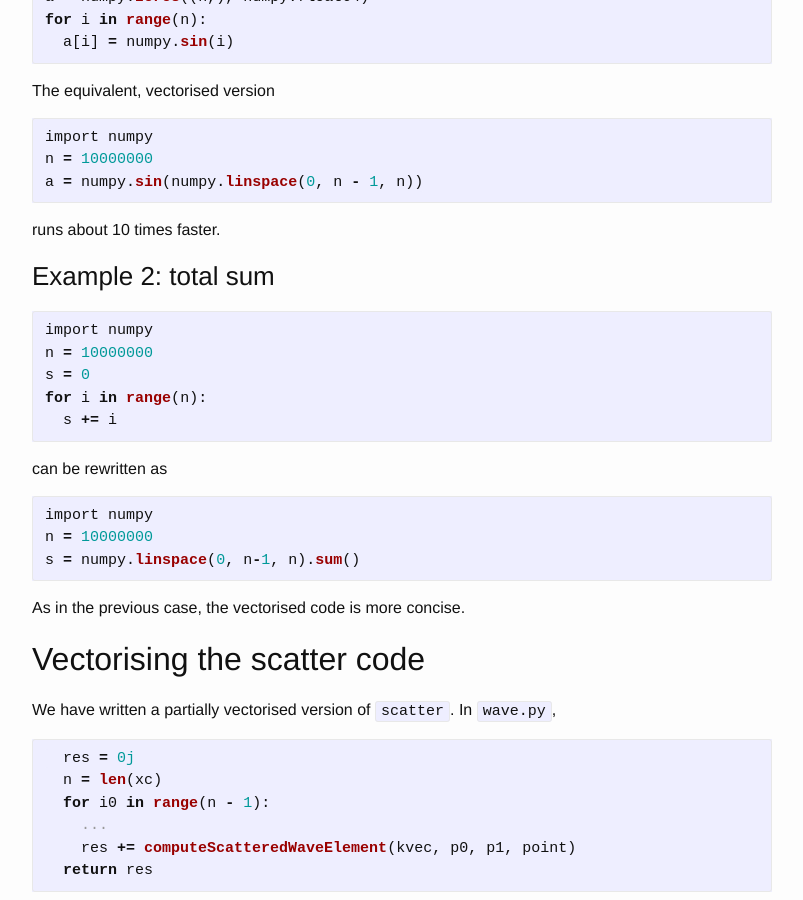
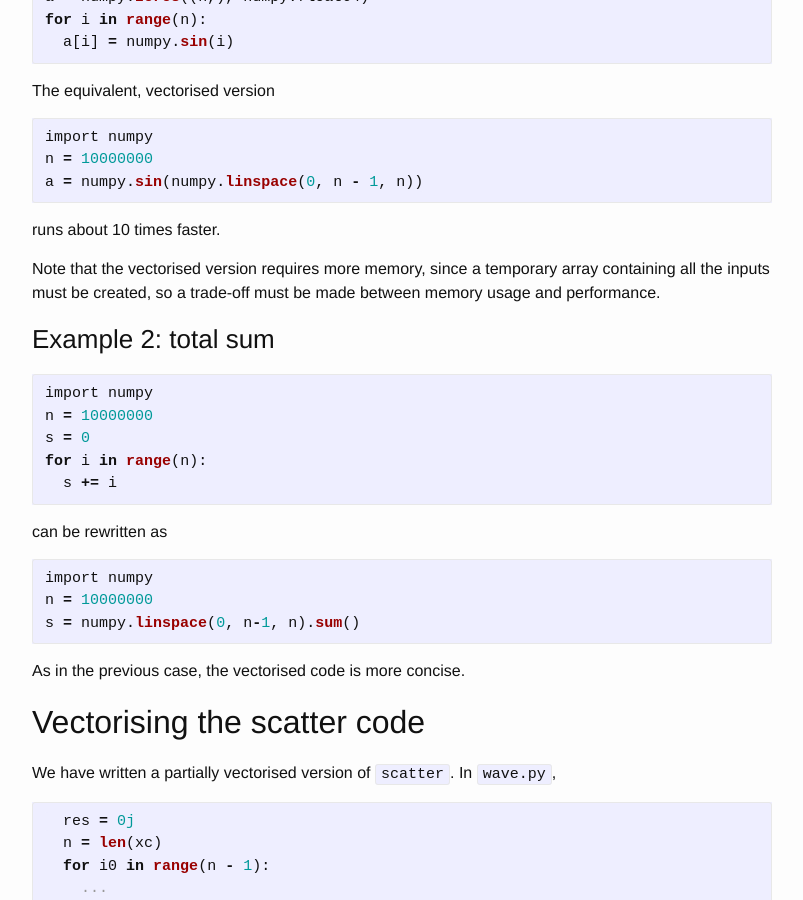
Before and after one commit to nesi/perf-training, a Jekyll site: the page built from _lessons/python-scatter/02-vectorising.md, in a window 1280 px wide and 900 px high, scrolled down 2254 px. Shown: the whole window, without its empty margins (238-1041 px from the left). Built offline with Jekyll 4.4.1, drawn with Linux system fonts in a browser that asks for light colours.

Commit message:
Mention extra memory for vectorised version

````diff
--- a/_lessons/python-scatter/02-vectorising.md
+++ b/_lessons/python-scatter/02-vectorising.md
@@ -67,6 +67,8 @@ a = numpy.sin(numpy.linspace(0, n - 1, n))
 ```
 runs about 10 times faster.
 
+Note that the vectorised version requires more memory, since a temporary array containing all the inputs must be created, so a trade-off must be made between memory usage and performance.
+
 ### Example 2: total sum
 
 ```python
````
